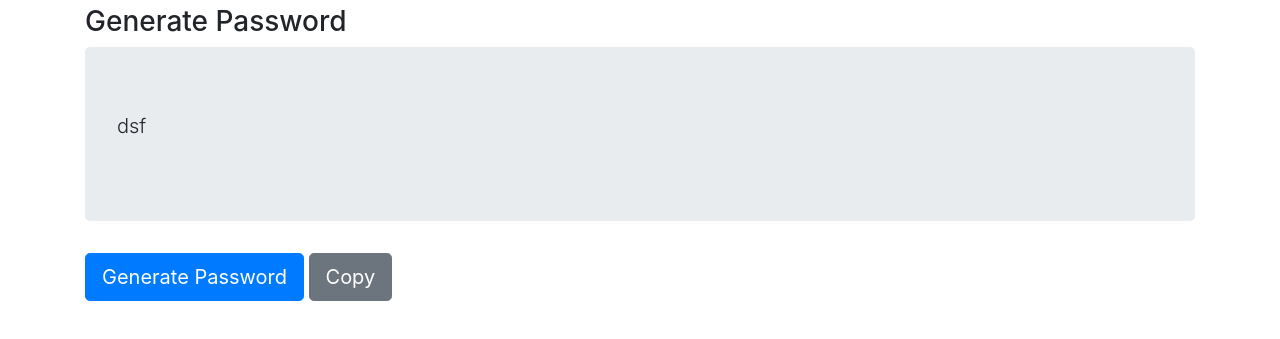
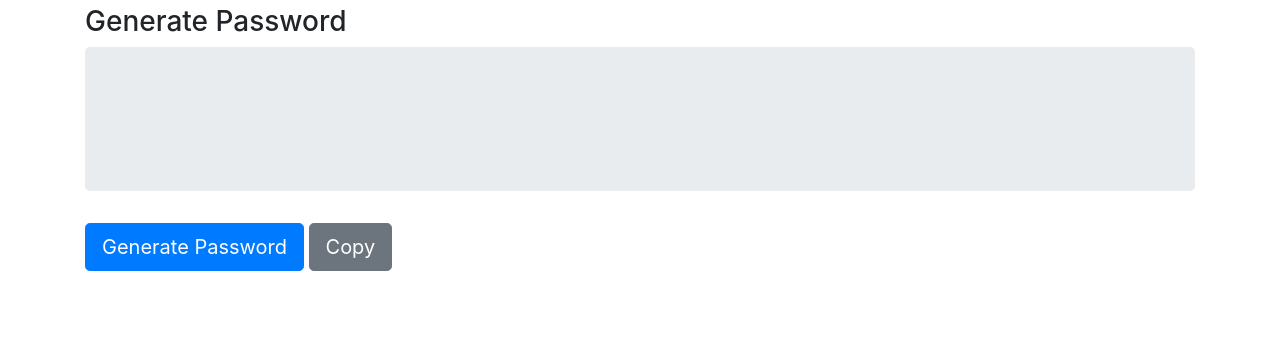
Before and after one commit to 7-Spades/Au-Homework-3, a plain HTML site: page index.html in a window 1280 px wide. Shown: the part 41-380 px from the top of the page. Drawn offline with nearby package versions, Linux system fonts and the light colour scheme.

Commit message:
removed random text

```diff
--- a/index.html
+++ b/index.html
@@ -27,7 +27,7 @@
         <div class="row">
             <div class="col">
                 <div class="jumbotron">
-                    <p class="lead">dsf</p>
+                    <p class="lead"></p>
                   </div>
             </div>
         </div>
```
